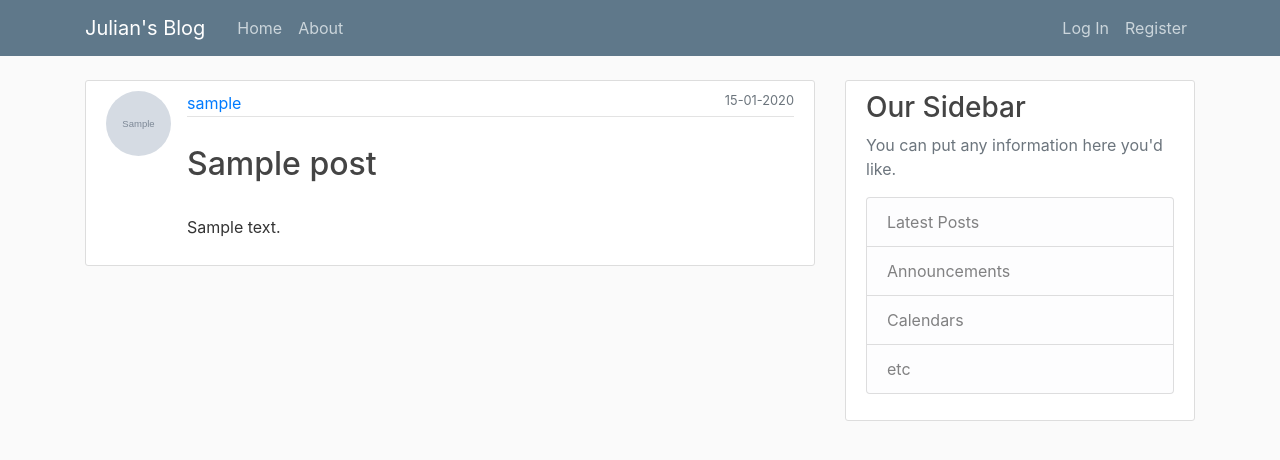
After one commit to JulianHysi/personal-blog, a Flask app: page /post/1 in a window 1280 px wide. The commit adds this page. Shown: the top 460 px of the page. Run offline with Flask 2, Linux system fonts and the light colour scheme; tables that the repository leaves empty hold one stand-in row (values such as "Sample post"); grey boxes marked "Sample" are stand-in pictures; some libraries are stand-ins or nearby versions.

Commit message:
Added view single post on its own page functionality

```diff
--- a/personal_blog/routes.py
+++ b/personal_blog/routes.py
@@ -6,7 +6,6 @@
 from personal_blog.models import User, Post
 from personal_blog.forms import RegistrationForm, LoginForm, UpdateAccountForm, PostForm
 from flask_login import login_user, logout_user, current_user, login_required
-
 
 
 @app.route("/")
@@ -108,3 +107,8 @@
         flash('Post has been created!', 'success')
         return redirect(url_for('home'))
     return render_template('create_post.html', title='New Post', form=form)
+
+@app.route("/post/<int:post_id>")
+def post(post_id):
+    post = Post.query.get_or_404(post_id)
+    return render_template('post.html', title=post.title, post=post)
--- a/personal_blog/templates/home.html
+++ b/personal_blog/templates/home.html
@@ -8,8 +8,7 @@
                 <a class="mr-2" href="#">{{ post.author.username }}</a>
                 <small class="text-muted" id="date_posted"> {{ post.date_posted.strftime('%d-%m-%Y') }} </small>
             </div> <br>
-            <h2><a class="article-title" href="#">{{ post.title }}</a></h2> <br>
-            <p class="article-content">{{ post.content }}</p>
+            <h2><a class="article-title" href="{{ url_for('post', post_id=post.id) }}">{{ post.title }}</a></h2>
         </div>
     </article>
     {% endfor %}
--- a/personal_blog/templates/layout.html
+++ b/personal_blog/templates/layout.html
@@ -21,7 +21,7 @@
         <header class="site-header">
             <nav class="navbar navbar-expand-md navbar-dark bg-steel fixed-top">
                 <div class="container">
-                    <a class="navbar-brand mr-4" href="/">Flask Blog</a>
+                    <a class="navbar-brand mr-4" href="/">Julian's Blog</a>
                     <button class="navbar-toggler" type="button" data-toggle="collapse" data-target="#navbarToggle" aria-controls="navbarToggle" aria-expanded="false" aria-label="Toggle navigation">
                         <span class="navbar-toggler-icon"></span>
                     </button>
--- /dev/null
+++ b/personal_blog/templates/post.html
@@ -0,0 +1,14 @@
+{% extends "layout.html" %}
+{% block content %}
+<article class="media content-section">
+    <img class="rounded-circle article-img" src="{{ url_for('static', filename='profile_pics/' + post.author.profile_pic) }}">
+    <div class="media-body">
+        <div class="article-metadata">
+            <a class="mr-2" href="#">{{ post.author.username }}</a>
+            <small class="text-muted" id="date_posted"> {{ post.date_posted.strftime('%d-%m-%Y') }} </small>
+        </div> <br>
+        <h2 class="article-title">{{ post.title }}</h2> <br>
+        <p class="article-content">{{ post.content }}</p>
+    </div>
+</article>
+{% endblock content %}
```
Also changed, not shown: personal_blog/blog.db.
